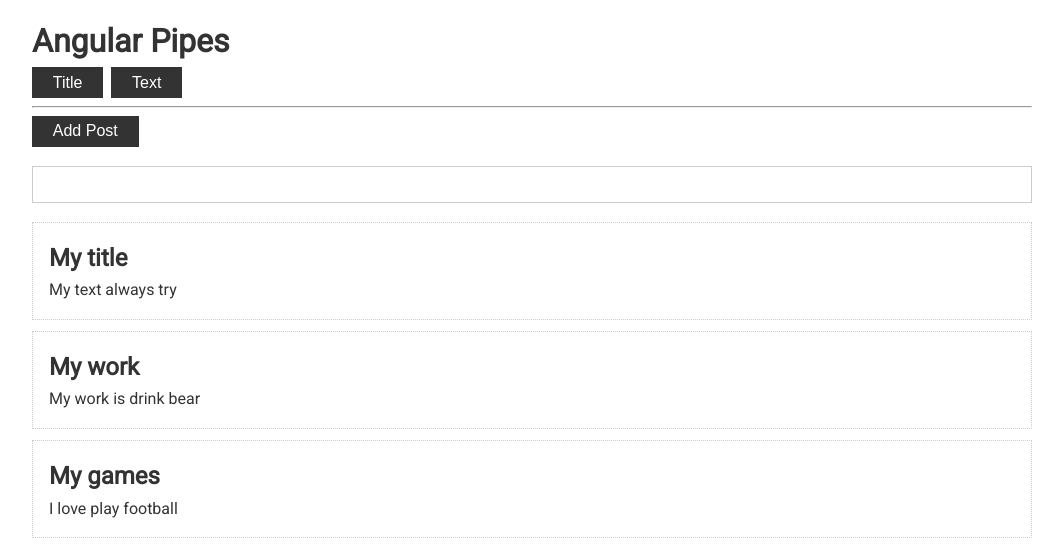
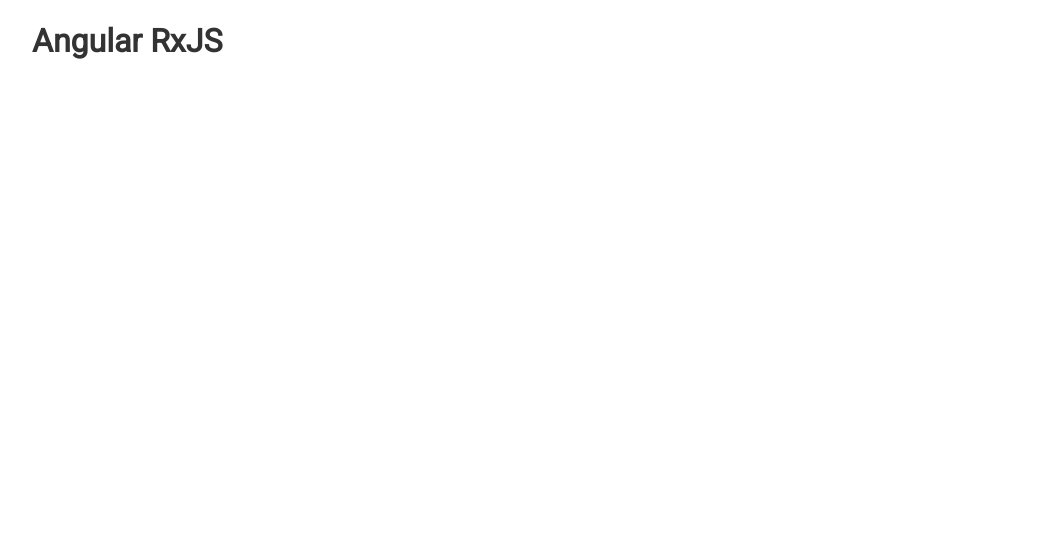
Before and after one commit to matviiko/angularLessons, an Angular app: page / in a window 1280 px wide. Shown: the top 556 px of the page, without its empty margins (108-1171 px from the left). Built offline with nearby package versions, Linux system fonts and the light colour scheme.

Commit message:
Open new Part RxJS

```diff
--- a/src/app/app.component.html
+++ b/src/app/app.component.html
@@ -1,19 +1,5 @@
 <div class="container">
-    <h1>Angular Pipes</h1>
-
-    <button class="btn" (click)="searchField = 'title'">Title</button>
-    <button class="btn" (click)="searchField = 'text'">Text</button>
-    <hr>
-    <button class="btn" (click)="addPosts()">Add Post</button>
+    <h1>Angular RxJS</h1>
 
 
-    <input type="text" [(ngModel)]="search">
-
-    <div
-            *ngFor="let post of posts | filter:search:searchField"
-            class="card"
-    >
-        <h2>{{post.title}}</h2>
-        <p>{{post.text}}</p>
-    </div>
 </div>
--- a/src/app/app.component.ts
+++ b/src/app/app.component.ts
@@ -1,9 +1,6 @@
 import { Component } from '@angular/core';
 
-export interface Post {
-  title: string
-  text: string
-}
+
 
 
 @Component({
@@ -13,19 +10,5 @@
 })
 export class AppComponent {
 
-  search = ''
-  searchField = 'title'
 
-  posts: Post[] = [
-    {title: 'My title', text:'My text always try'},
-    {title: 'My work', text:'My work is drink bear'},
-    {title: 'My games', text:'I love play football'},
-  ]
-
-  addPosts() {
-      this.posts.unshift({
-        title: 'New title after unshift obj',
-        text: 'Text after unshift obj in tetx line '
-      })
-  }
 }
```
